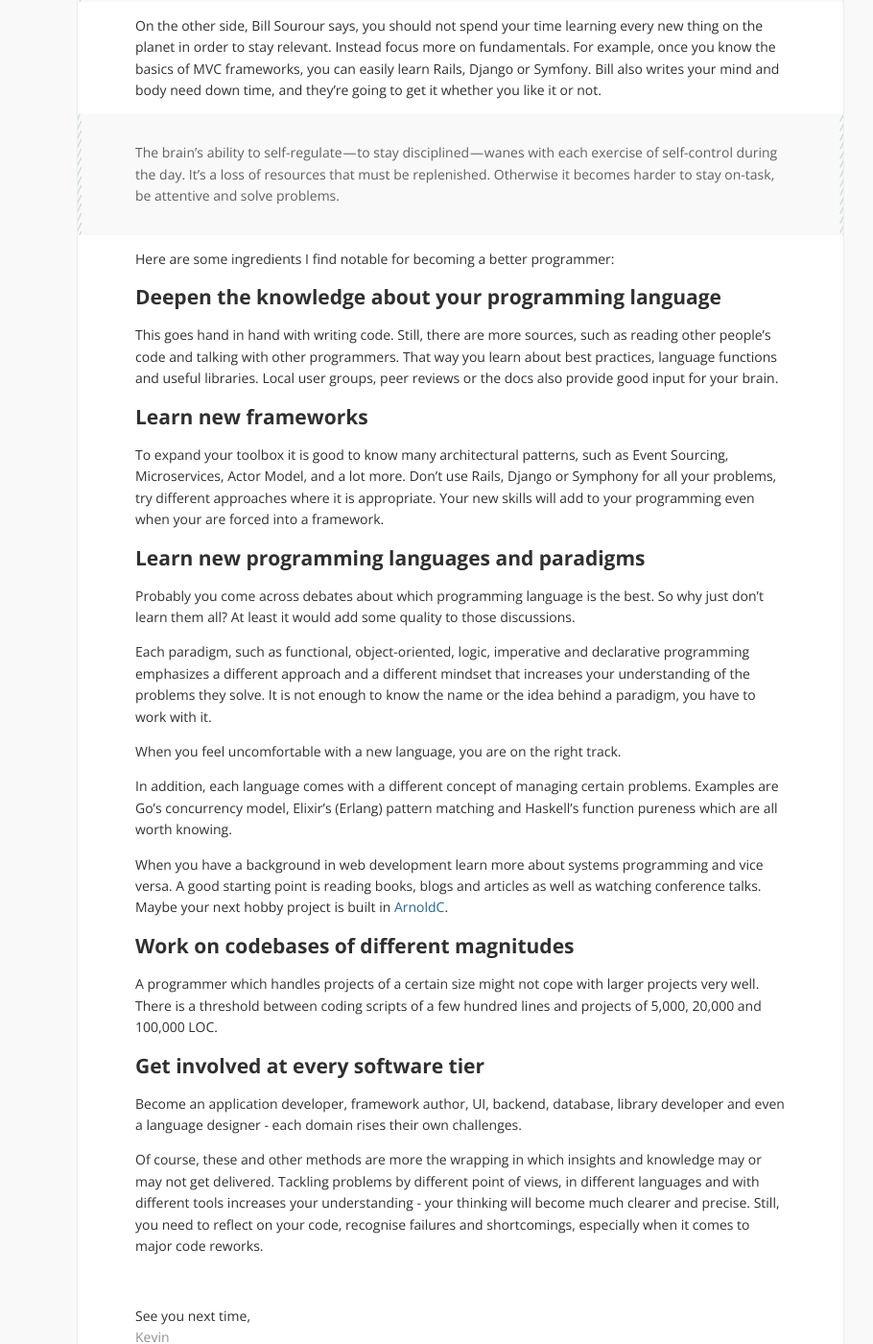
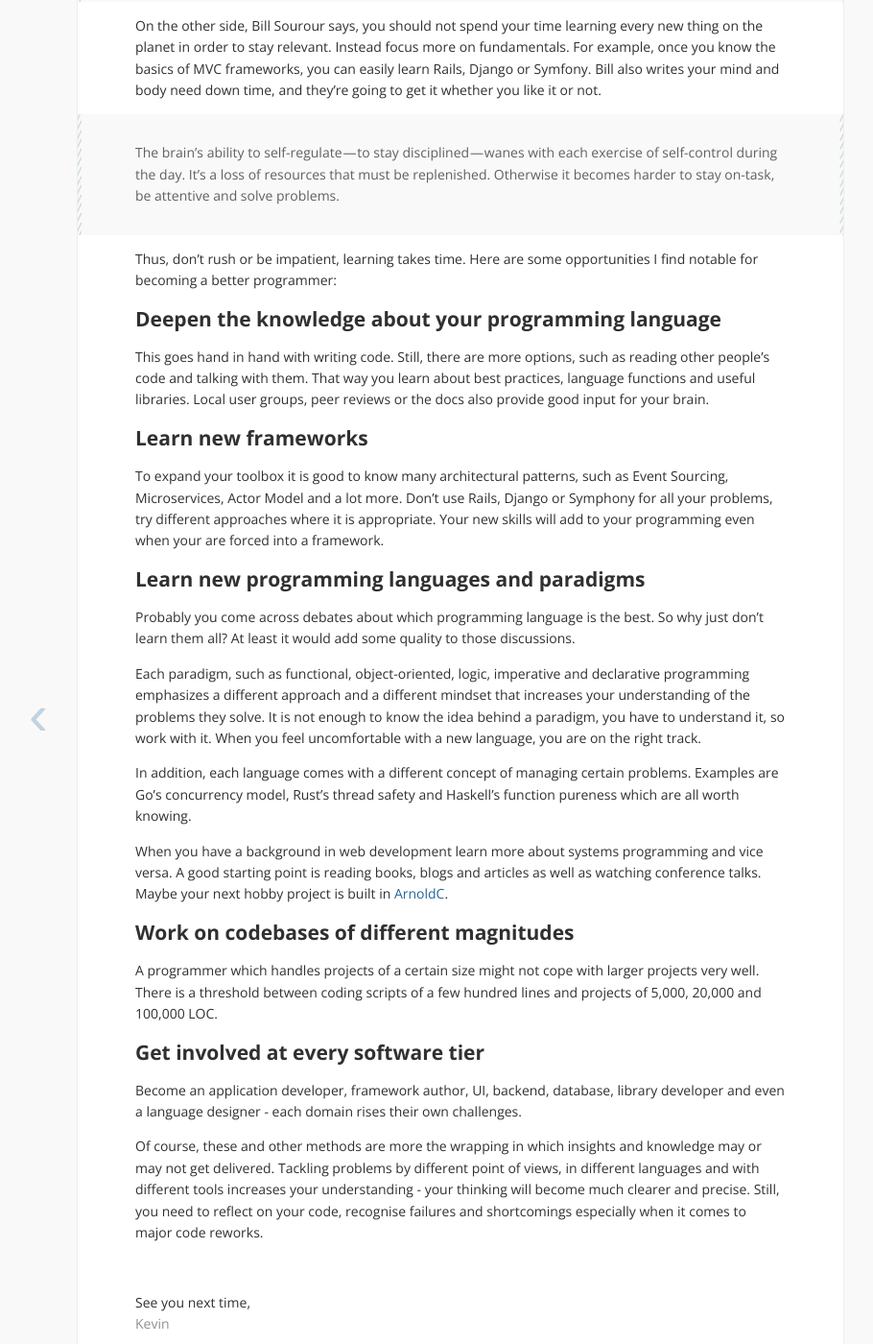
Before and after one commit to defkef/defkef.github.io, a Jekyll site: the page built from _posts/2017-01-26-how-to-become-a-better-programmer.markdown, in a window 1280 px wide and 1400 px high, scrolled down 1236 px. Shown: the whole window at 96% size, without its empty margins (160-1070 px from the left). Built offline with Jekyll 4.4.1, drawn with Linux system fonts in a browser that asks for light colours; comment, search, counter and statistics services are not loaded; some of the changed text lies outside the part shown.

Commit message:
publish draft

```diff
--- a/drafts/2017-01-23-how-to-become-a-better-programmer.markdown
+++ b/_posts/2017-01-26-how-to-become-a-better-programmer.markdown
@@ -14,7 +14,7 @@ Kent Bent has observed [common patterns](https://www.facebook.com/notes/kent-bec
 
 While these skills seem adorable to me, I am looking more for a path to obtain them. One's learning curve is not rising permanently as it also includes plateaus, probably a lot. All you can do is to cut long periods of stagnation. Peter Norvig [says](http://norvig.com/21-days.html)
 
-> the key is deliberative practice: not just doing it again and again, but challenging yourself with a task that is just beyond your current ability, trying it, analyzing your performance while and after doing it, and correcting any mistakes.
+> The key is deliberative practice: not just doing it again and again, but challenging yourself with a task that is just beyond your current ability, trying it, analyzing your performance while and after doing it, and correcting any mistakes.
 
 While learning by doing is probably the best kind of learning - which kind of seems a passive activity beside programming - you need to equip your toolbox and sharpen your thinking actively. *“To a man with a hammer, everything looks like a nail”*, Mark Twain is often quoted. Good solutions depend on your understanding of the problem domain and proper tools to handle them.
 
@@ -26,25 +26,23 @@ On the other side, Bill Sourour says, you should not spend your time learning ev
 
 > The brain’s ability to self-regulate — to stay disciplined — wanes with each exercise of self-control during the day. It’s a loss of resources that must be replenished. Otherwise it becomes harder to stay on-task, be attentive and solve problems.
 
-Here are some ingredients I find notable for becoming a better programmer:
+Thus, don't rush or be impatient, learning takes time. Here are some opportunities I find notable for becoming a better programmer:
 
 ## Deepen the knowledge about your programming language
 
-This goes hand in hand with writing code. Still, there are more sources, such as reading other people's code and talking with other programmers. That way you learn about best practices, language functions and useful libraries. Local user groups, peer reviews or the docs also provide good input for your brain.
+This goes hand in hand with writing code. Still, there are more options, such as reading other people's code and talking with them. That way you learn about best practices, language functions and useful libraries. Local user groups, peer reviews or the docs also provide good input for your brain.
 
 ## Learn new frameworks
 
-To expand your toolbox it is good to know many architectural patterns, such as Event Sourcing, Microservices, Actor Model, and a lot more. Don't use Rails, Django or Symphony for all your problems, try different approaches where it is appropriate. Your new skills will add to your programming even when your are forced into a framework.
+To expand your toolbox it is good to know many architectural patterns, such as Event Sourcing, Microservices, Actor Model and a lot more. Don't use Rails, Django or Symphony for all your problems, try different approaches where it is appropriate. Your new skills will add to your programming even when your are forced into a framework.
 
 ## Learn new programming languages and paradigms
 
 Probably you come across debates about which programming language is the best. So why just don't learn them all? At least it would add some quality to those discussions.
 
-Each paradigm, such as functional, object-oriented, logic, imperative and declarative programming emphasizes a  different approach and a different mindset that increases your understanding of the problems they solve. It is not enough to know the name or the idea behind a paradigm, you have to work with it.
+Each paradigm, such as functional, object-oriented, logic, imperative and declarative programming emphasizes a different approach and a different mindset that increases your understanding of the problems they solve. It is not enough to know the idea behind a paradigm, you have to understand it, so work with it. When you feel uncomfortable with a new language, you are on the right track.
 
-When you feel uncomfortable with a new language, you are on the right track.
-
-In addition, each language comes with a different concept of managing certain problems. Examples are Go's concurrency model, Elixir's (Erlang) pattern matching and Haskell's function pureness which are all worth knowing.
+In addition, each language comes with a different concept of managing certain problems. Examples are Go's concurrency model, Rust's thread safety and Haskell's function pureness which are all worth knowing.
 
 When you have a background in web development learn more about systems programming and vice versa. A good starting point is reading books, blogs and articles as well as watching conference talks. Maybe your next hobby project is built in [ArnoldC](https://github.com/lhartikk/ArnoldC).
 
@@ -56,4 +54,4 @@ A programmer which handles projects of a certain size might not cope with larger
 
 Become an application developer, framework author, UI, backend, database, library developer and even a language designer - each domain rises their own challenges.
 
-Of course, these and other methods are more the wrapping in which insights and knowledge may or may not get delivered. Tackling problems by different point of views, in different languages and with different tools increases your understanding - your thinking will become much clearer and precise. Still, you need to reflect on your code, recognise failures and shortcomings, especially when it comes to major code reworks.
+Of course, these and other methods are more the wrapping in which insights and knowledge may or may not get delivered. Tackling problems by different point of views, in different languages and with different tools increases your understanding - your thinking will become much clearer and precise. Still, you need to reflect on your code, recognise failures and shortcomings especially when it comes to major code reworks.
```
Also changed, not shown: other parts of _posts/2017-01-26-how-to-become-a-better-programmer.markdown (+1 -1 lines), _posts/2017-01-17-are-we-robots.markdown (+3 -5 lines).
